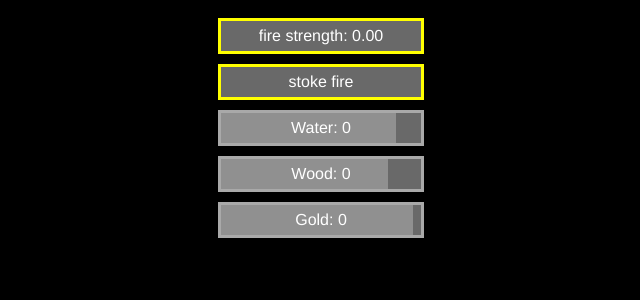
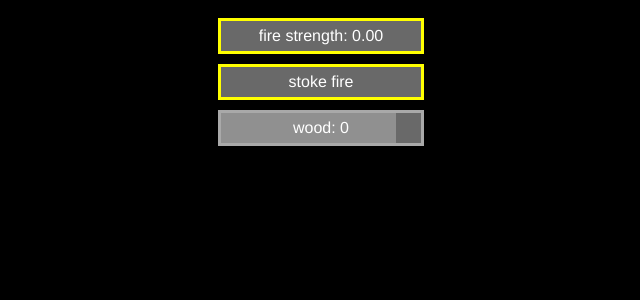
Before and after one commit to omersagy1/test6, a React (Create React App) app: page / in a window 1280 px wide. Shown: the top 300 px of the page, without its empty margins (190-830 px from the left). Built offline with nearby package versions, Linux system fonts and the light colour scheme.

Commit message:
mutator to add a resource

```diff
--- a/src/game/structure/mutators.ts
+++ b/src/game/structure/mutators.ts
@@ -1,4 +1,5 @@
 import {State} from './state';
+import {ms} from './time';
 
 export type Mutator = (_:State) => void;
 
@@ -17,6 +18,13 @@ export const dampenResource = (name: string,
   state.getResource(name).amount *= factor;
 }
 
+export const addResource = (name: string,
+                            harvest_size: number,
+                            cooldown: ms): Mutator => (state) => {
+  state.addResource(name, harvest_size, cooldown);
+}
+
+
 export const setMilestone = (name: string): Mutator => (state) => {
   state.milestone_history.setMilestoneReached(name);
 }
--- a/src/game/structure/state.ts
+++ b/src/game/structure/state.ts
@@ -10,7 +10,7 @@ import {StoryEvent} from './event';
 import {getAllStoryEvents} from './event_templates';
 import {TimedQueue} from './timed_queue';
 
-import {ms, secs, mins, millis} from './time';
+import {ms, secs, millis} from './time';
 
 import * as config from './config';
 
@@ -54,17 +54,10 @@ class State {
     this.display_message_history = [];
 
     this.fire = new Fire();
-    this.resources = [
-      new Resource('Water'),
-      new Resource('Wood'),
-      new Resource('Gold')
-    ];
-    this.harvesters = [
-      new Harvester(this.resources[0], 10, millis(40 as secs)),
-      new Harvester(this.resources[1], 100, millis(30 as secs)),
-      new Harvester(this.resources[2], 1, millis(0, 2 as mins))
-    ];
-    this.harvesters.map((h) => h.beginCooldown());
+
+    this.resources = [];
+    this.harvesters = [];
+    this.addResource('wood', 10, millis(40 as secs));
 
     this.milestone_history = new MilestoneHistory();
     this.system_event_history = new SystemEventHistory();
@@ -169,6 +162,15 @@ class State {
     }
   }
 
+  addResource(name: string, harvest_size: number, cooldown: ms) {
+    let r = new Resource(name);
+    let h = new Harvester(r, harvest_size, cooldown);
+    h.beginCooldown();
+
+    this.resources.push(r);
+    this.harvesters.push(h);
+  }
+
   harvestResource = (name: string): void => {
     let harvesters = this.harvesters.filter(
       (h) => h.resource.name === name
```
